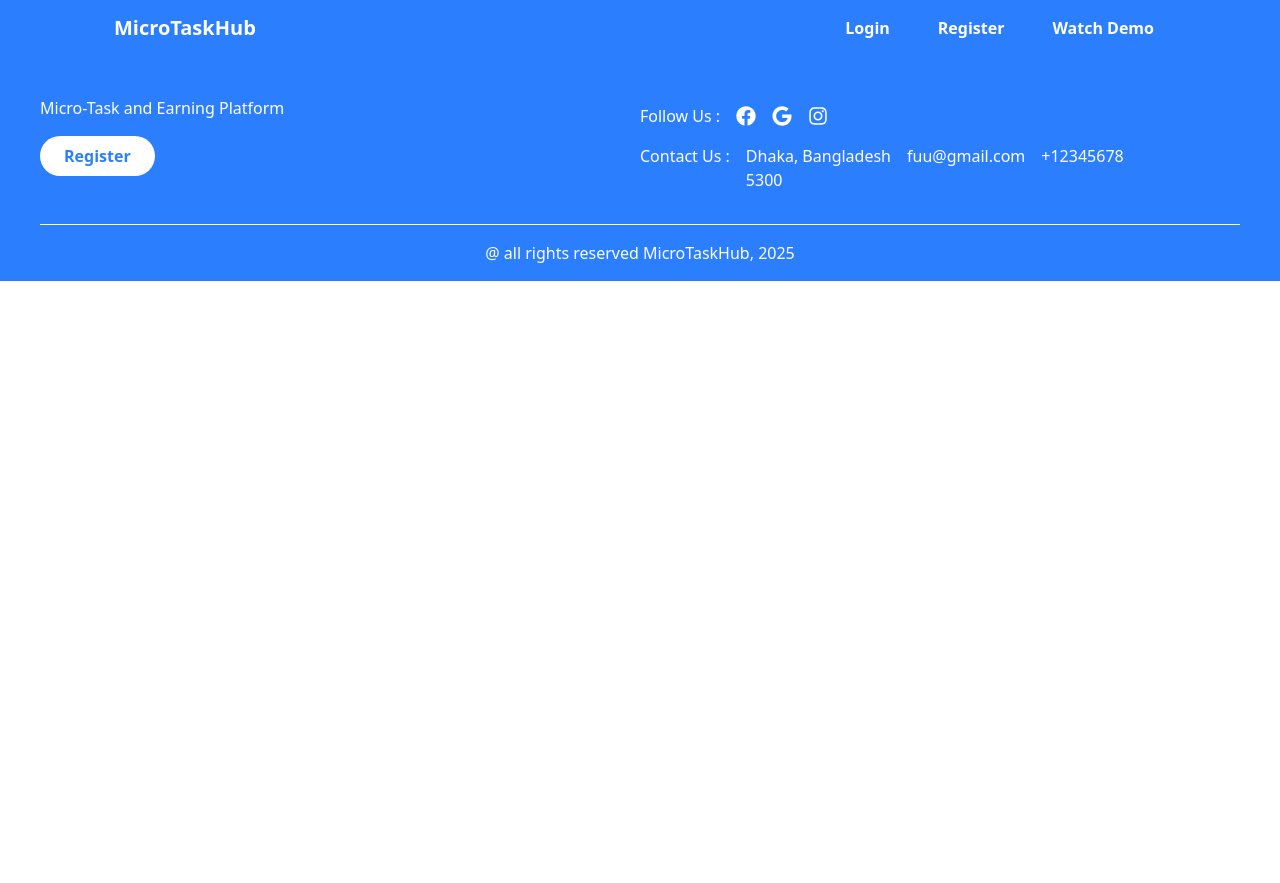
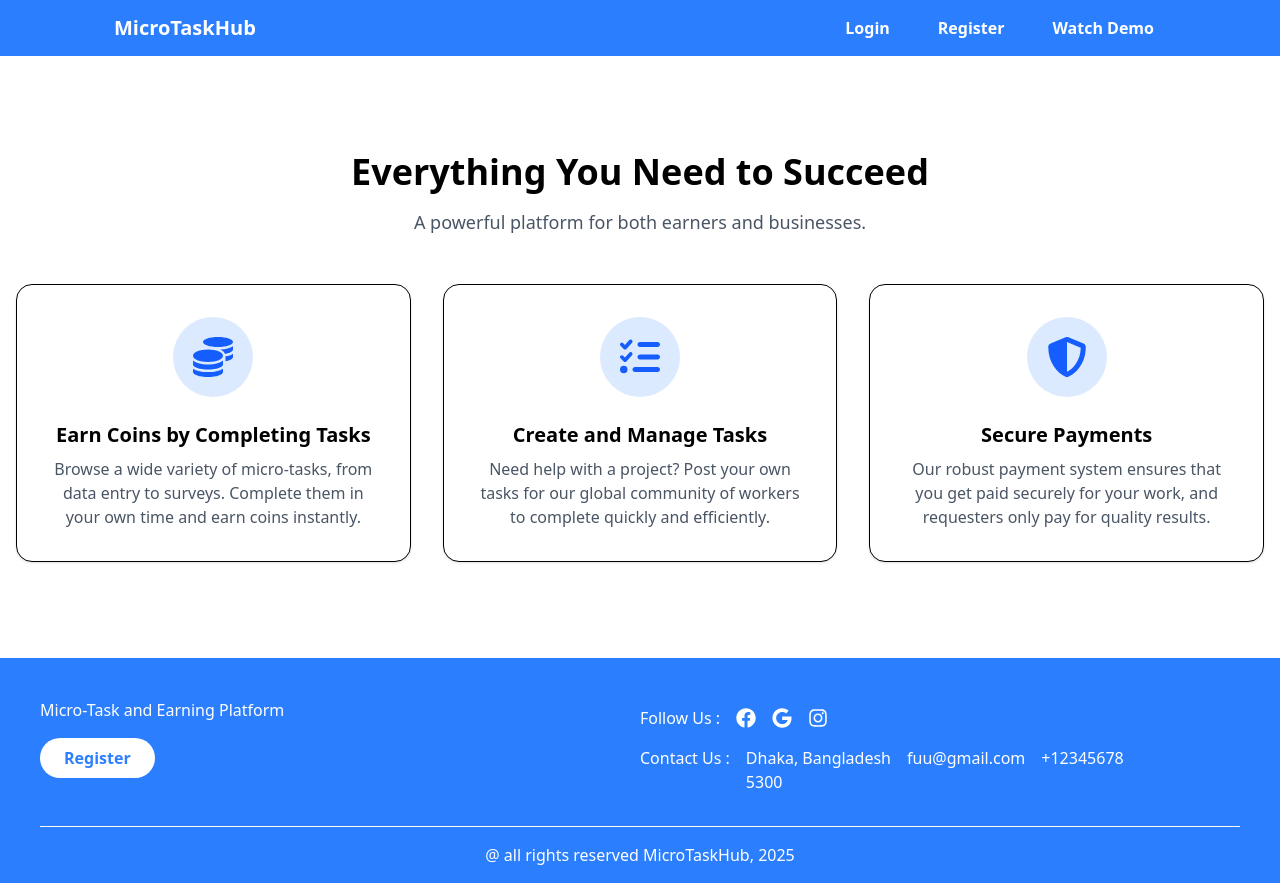
Before and after one commit to Anupam2570632/MicroTaskHub_client, a React (Vite) app: page / in a window 1280 px wide. Before the commit the page ends 800 px from the top, so only its background shows below. Built offline with nearby package versions, Linux system fonts and the light colour scheme.

Commit message:
ADD: Featured section

```diff
--- /dev/null
+++ b/src/Components/home/FeaturedSection.jsx
@@ -0,0 +1,59 @@
+import { FaCoins } from "react-icons/fa";
+import { FaListCheck } from "react-icons/fa6";
+import { FaShieldAlt } from "react-icons/fa";
+
+const features = [
+  {
+    icon: <FaCoins className="h-10 w-10 text-blue-600" />,
+    title: "Earn Coins by Completing Tasks",
+    description:
+      "Browse a wide variety of micro-tasks, from data entry to surveys. Complete them in your own time and earn coins instantly.",
+  },
+  {
+    icon: <FaListCheck className="h-10 w-10 text-blue-600" />,
+    title: "Create and Manage Tasks",
+    description:
+      "Need help with a project? Post your own tasks for our global community of workers to complete quickly and efficiently.",
+  },
+  {
+    icon: <FaShieldAlt className="h-10 w-10 text-blue-600" />,
+    title: "Secure Payments",
+    description:
+      "Our robust payment system ensures that you get paid securely for your work, and requesters only pay for quality results.",
+  },
+];
+
+export default function FeaturesSection() {
+  return (
+    <section className="py-16 sm:py-24">
+      <div className="container mx-auto px-4">
+        <div className="text-center">
+          <h2 className="text-3xl font-bold sm:text-4xl">
+            Everything You Need to Succeed
+          </h2>
+          <p className="mt-4 text-lg text-gray-600">
+            A powerful platform for both earners and businesses.
+          </p>
+        </div>
+
+        {/* Feature Cards */}
+        <div className="mt-12 grid gap-8 md:grid-cols-3">
+          {features.map((feature, index) => (
+            <div
+              key={index}
+              className="border rounded-2xl p-8 shadow-sm hover:shadow-md transition text-center bg-white"
+            >
+              <div className="mx-auto flex h-20 w-20 items-center justify-center rounded-full bg-blue-100">
+                {feature.icon}
+              </div>
+
+              <h3 className="mt-6 text-xl font-semibold">{feature.title}</h3>
+
+              <p className="mt-2 text-gray-600">{feature.description}</p>
+            </div>
+          ))}
+        </div>
+      </div>
+    </section>
+  );
+}
--- a/src/Layout/Root/Root.jsx
+++ b/src/Layout/Root/Root.jsx
@@ -1,11 +1,13 @@
 import { Outlet } from "react-router-dom";
 import Navbar from "../../Shared/NavBar/Navbar";
 import Footer from "../../Shared/Footer/Footer";
+import FeaturesSection from "../../Components/home/FeaturedSection";
 
 const Root = () => {
   return (
     <div>
       <Navbar />
+      <FeaturesSection />
       <Outlet />
       <Footer />
     </div>
```
